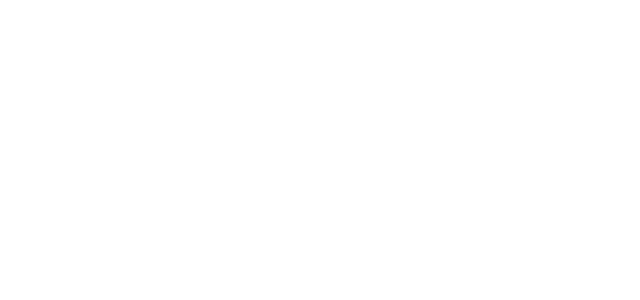
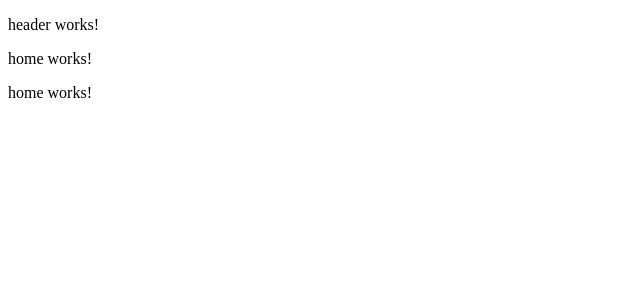
Before and after one commit to Mbote-Joseph/Angular-Audio-Recorder, an Angular app: page / in a window 1280 px wide. Shown: the top 300 px of the page, without its empty margins (0-640 px from the left). Built offline with nearby package versions, Linux system fonts and the light colour scheme.

Commit message:
Angular Audio Recoder

```diff
--- a/src/app/app.component.html
+++ b/src/app/app.component.html
@@ -1 +1,5 @@
+<app-header></app-header>
+<app-home></app-home>
+
 <router-outlet></router-outlet>
+<app-home></app-home>
```
